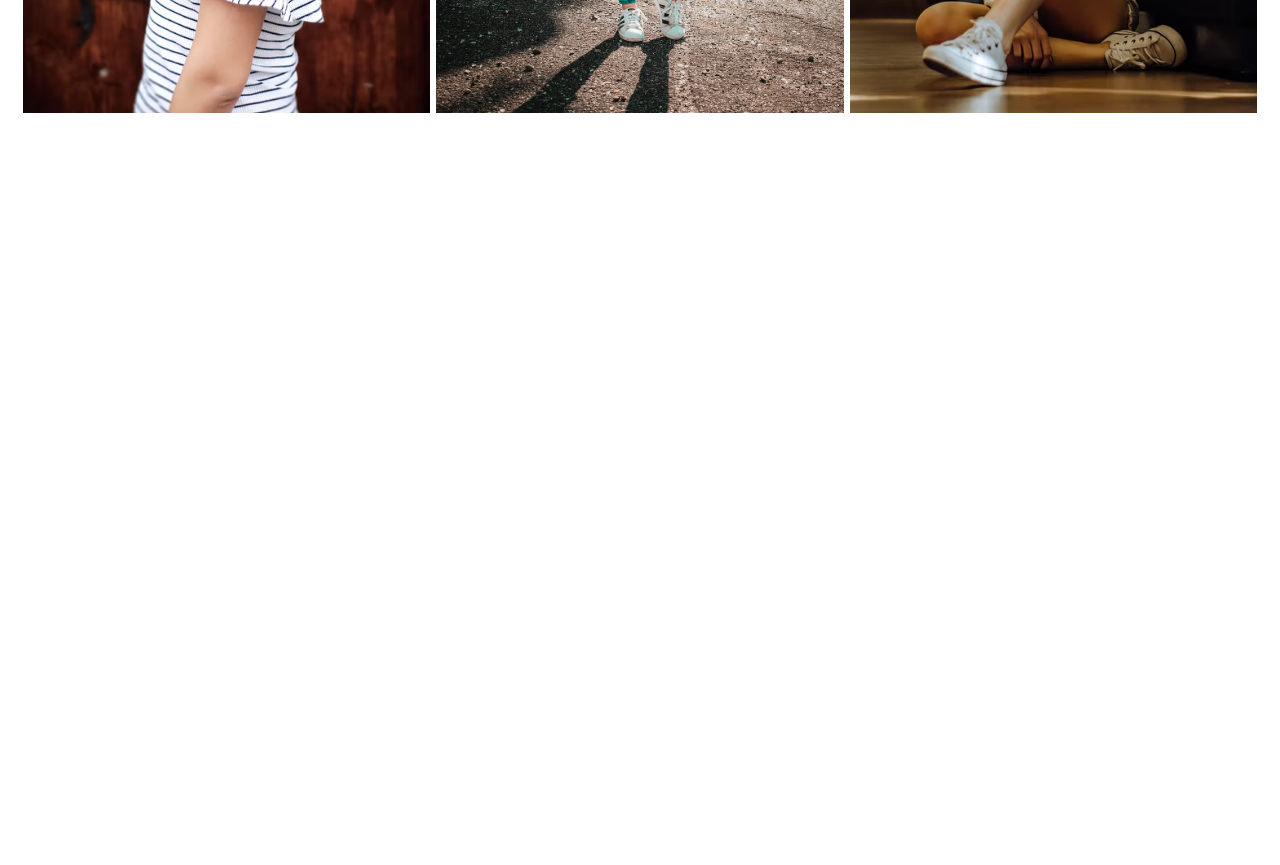
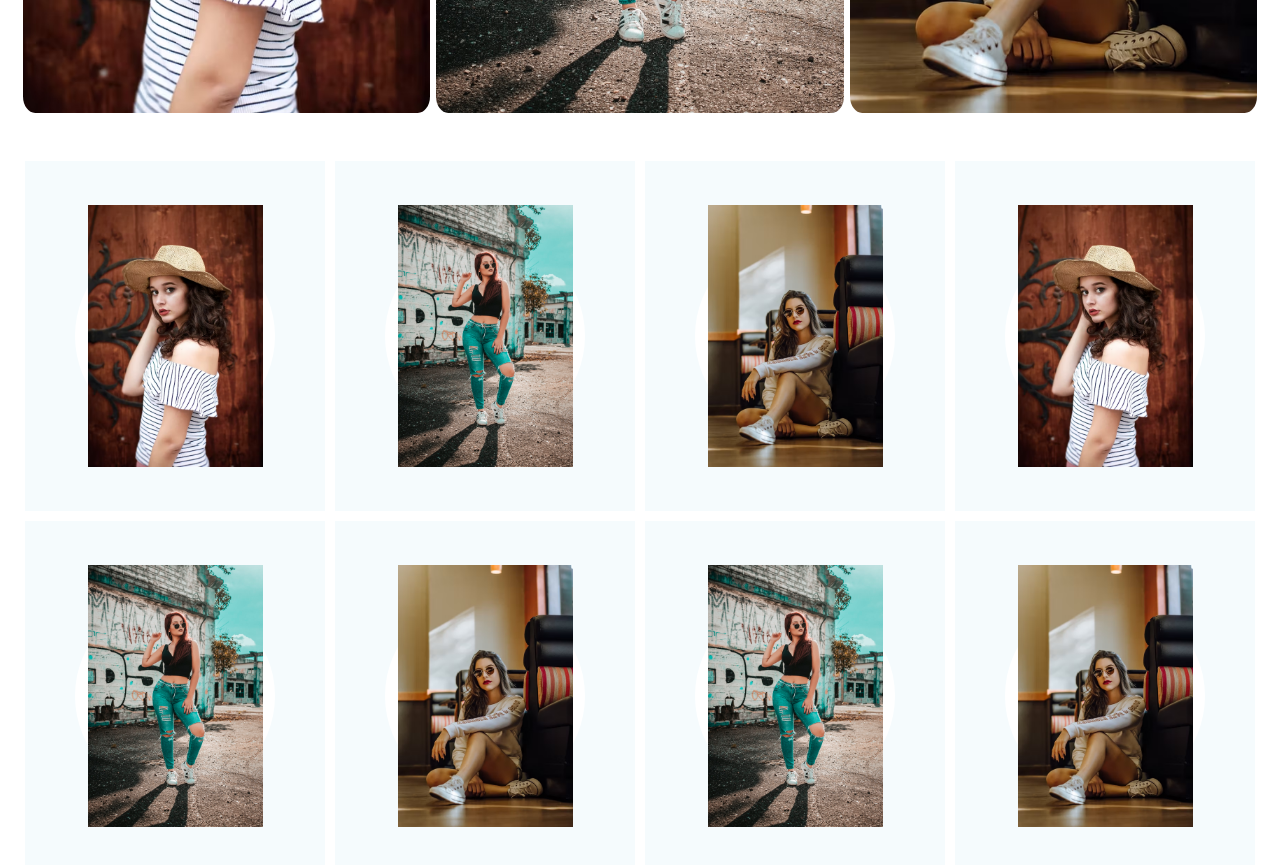
Before and after one commit to YasiruWickramasinghe/Pearl_Clothing_Shop-Frontend, a React (Create React App) app: page / in a window 1280 px wide. Shown: the part 1360-2225 px from the top of the page. Before the commit the page ends 1496 px from the top, so only its background shows below. Built offline with nearby package versions, Linux system fonts and the light colour scheme.

Commit message:
product component created

```diff
--- a/src/components/Categories.jsx
+++ b/src/components/Categories.jsx
@@ -12,7 +12,7 @@
   return (
     <Container>
       {categories.map((item) => (
-        <CategoryItem item={item} />
+        <CategoryItem item={item} key={item.id} />
       ))}
     </Container>
   );
--- a/src/components/CategoryItem.jsx
+++ b/src/components/CategoryItem.jsx
@@ -10,6 +10,7 @@
   width: 100%;
   height: 100%;
   object-fit: cover;
+  border-radius: 3%;
 `;
 const Info = styled.div`
   position: absolute;
--- /dev/null
+++ b/src/components/Product.jsx
@@ -0,0 +1,90 @@
+import {
+  FavoriteBorderOutlined,
+  SearchOutlined,
+  ShoppingCartOutlined,
+} from "@material-ui/icons";
+import styled from "styled-components";
+
+const Info = styled.div`
+  opacity: 0;
+  width: 100%;
+  height: 100%;
+  position: absolute;
+  top: 0;
+  left: 0;
+  background-color: rgba(0, 0, 0, 0.2);
+  z-index: 3;
+  display: flex;
+  align-items: center;
+  justify-content: center;
+  transition: all 0.5s ease;
+  cursor: pointer;
+`;
+
+const Container = styled.div`
+  flex: 1;
+  margin: 5px;
+  min-width: 280px;
+  height: 350px;
+  display: flex;
+  align-items: center;
+  justify-content: center;
+  background-color: #f5fbfd;
+  position: relative;
+
+  &:hover ${Info} {
+    opacity: 1;
+  }
+`;
+
+const Circle = styled.div`
+  width: 200px;
+  height: 200px;
+  border-radius: 50%;
+  background-color: white;
+  position: absolute;
+`;
+
+const Image = styled.img`
+  height: 75%;
+  z-index: 2;
+`;
+
+const Icon = styled.div`
+  width: 40px;
+  height: 40px;
+  border-radius: 50%;
+  background-color: white;
+  display: flex;
+  align-items: center;
+  justify-content: center;
+  margin: 10px;
+  transition: all 0.5s ease;
+
+  &:hover {
+    background-color: #e9f5f5;
+    transform: scale(1.1);
+  }
+`;
+
+const Product = ({ item }) => {
+  return (
+    <Container>
+      <Circle />
+      <Image src={item.img} />
+      <Info>
+        <Icon>
+          <ShoppingCartOutlined />
+        </Icon>
+        <Icon>
+          <SearchOutlined />
+        </Icon>
+        <Icon>
+          <FavoriteBorderOutlined />
+        </Icon>
+      </Info>
+    </Container>
+  );
+};
+
+export default Product;
--- /dev/null
+++ b/src/components/Products.jsx
@@ -0,0 +1,22 @@
+import styled from "styled-components";
+import { popularProducts } from "../data";
+import Product from "./Product";
+
+const Container = styled.div`
+  padding: 20px;
+  display: flex;
+  flex-wrap: wrap;
+  justify-content: space-between;
+`;
+
+const Products = () => {
+  return (
+    <Container>
+      {popularProducts.map((item) => (
+        <Product item={item} key={item.id} />
+      ))}
+    </Container>
+  );
+};
+
+export default Products;
--- a/src/components/Slider.jsx
+++ b/src/components/Slider.jsx
@@ -94,7 +94,7 @@
       </Arrow>
       <Wrapper slideIndex={slideIndex}>
         {sliderItems.map((item) => (
-          <Slide bg={item.bg}>
+          <Slide bg={item.bg} key={item.id}>
             <ImgContainer>
               <Image src={item.img} />
             </ImgContainer>
--- a/src/data.js
+++ b/src/data.js
@@ -14,14 +14,14 @@
     bg: 'f5fafd'
   },
   {
-    id: 1,
+    id: 2,
     img: img2,
     title: 'POPULAR SALE',
     desc: "DON'T COMPROMISE ON STYLE! GET FLAT 10% OFF FOR NEW ARRIVALS.",
     bg: 'fcf1ed'
   },
   {
-    id: 1,
+    id: 3,
     img: img3,
     title: 'WINTER SALE',
     desc: "DON'T COMPROMISE ON STYLE! GET FLAT 55% OFF FOR NEW ARRIVALS.",
@@ -36,13 +36,48 @@
     title: 'SHIRT STYLE'
   },
   {
-    id: 1,
+    id: 2,
     img: img5,
     title: 'LOUNGEWEAR LOVE'
   },
   {
-    id: 1,
+    id: 3,
     img: img6,
     title: 'LIGHT JACKETS'
   }
 ]
+
+export const popularProducts = [
+  {
+    id: 1,
+    img: img4
+  },
+  {
+    id: 2,
+    img: img5
+  },
+  {
+    id: 3,
+    img: img6
+  },
+  {
+    id: 4,
+    img: img4
+  },
+  {
+    id: 5,
+    img: img5
+  },
+  {
+    id: 6,
+    img: img6
+  },
+  {
+    id: 7,
+    img: img5
+  },
+  {
+    id: 8,
+    img: img6
+  }
+]
--- a/src/pages/Home.jsx
+++ b/src/pages/Home.jsx
@@ -1,6 +1,7 @@
 import React from "react";
 import Announcement from "../components/Announcement";
 import Categories from "../components/Categories";
+import Products from "../components/Products";
 import Slider from "../components/Slider";
 import Navbar from "./../components/Navbar";
 
@@ -11,6 +12,7 @@
       <Navbar />
       <Slider />
       <Categories />
+      <Products />
     </div>
   );
 };
```
